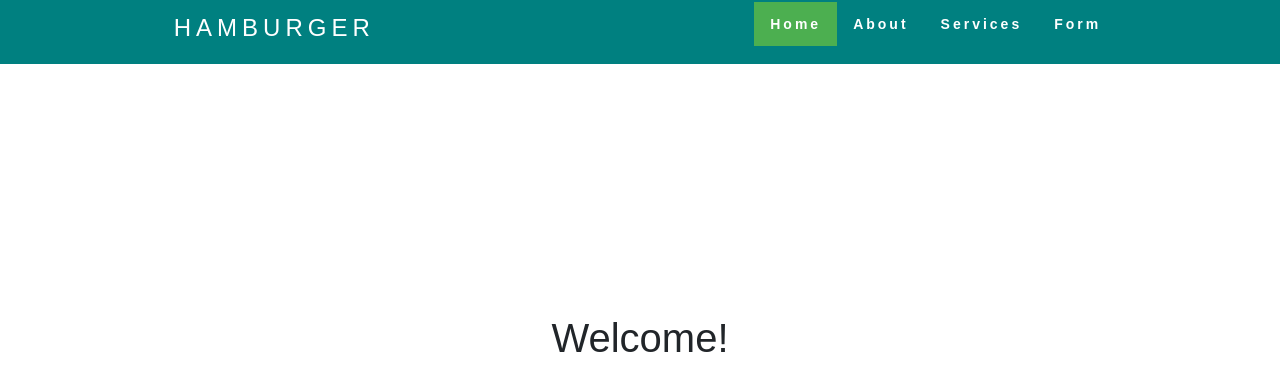
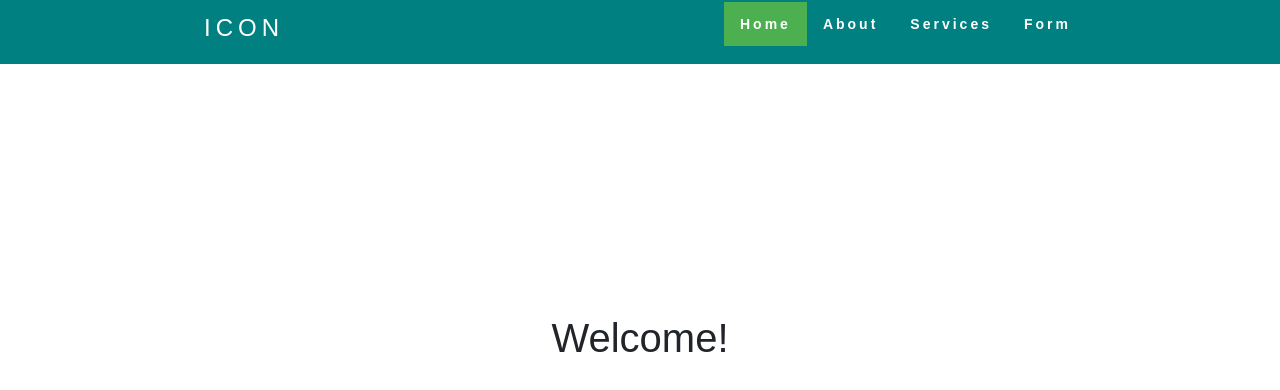
Before and after one commit to Rayzorr-GG/side-hustle, a plain HTML site: page index.html in a window 1280 px wide. Drawn offline with nearby package versions, Linux system fonts and the light colour scheme.

Commit message:
Update index.html

```diff
--- a/index.html
+++ b/index.html
@@ -33,7 +33,7 @@
 
       <div class="heading">
 
-        <h4>Hamburger</h4>
+        <h4>Icon</h4>
 
       </div>
 
```
